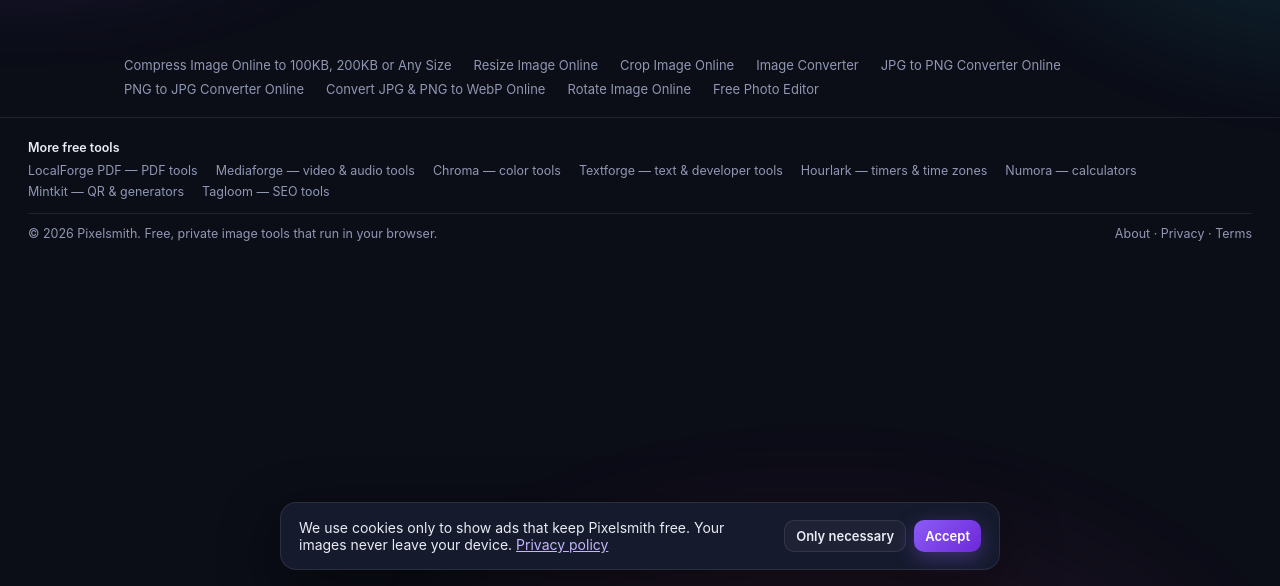
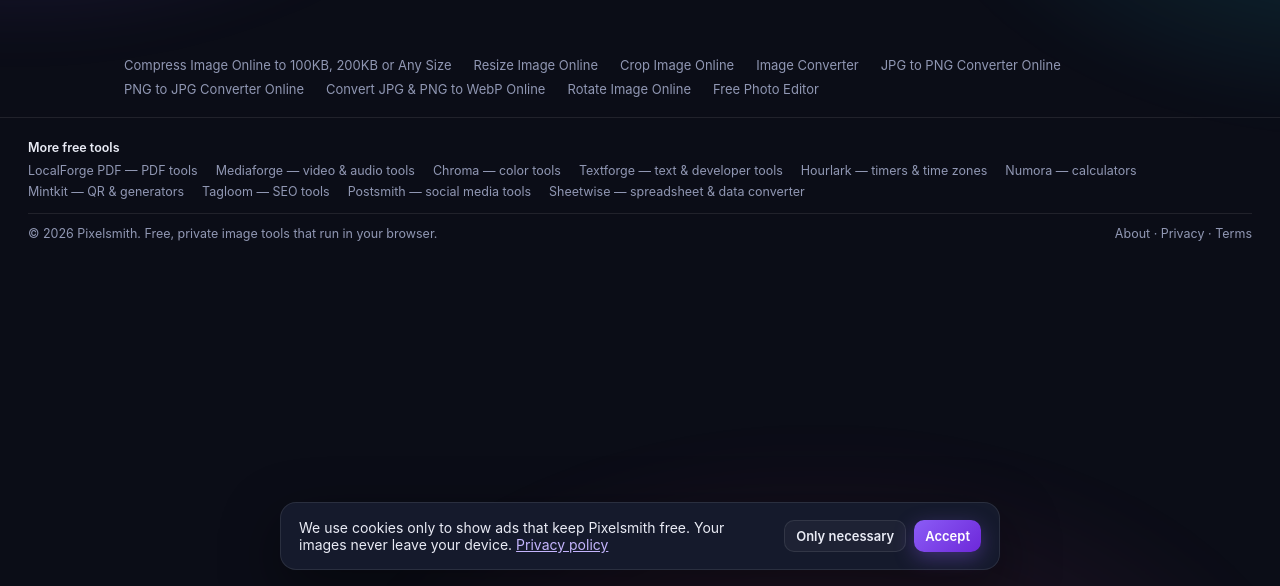
Before and after one commit to cinch2108/pixelsmith, a plain HTML site: page 404.html in a window 1280 px wide. Shown: the part 214-800 px from the top of the page. Drawn offline with Linux system fonts and the light colour scheme.

Commit message:
Footer: add Postsmith and Sheetwise to More free tools

```diff
--- a/404.html
+++ b/404.html
@@ -25,7 +25,7 @@
 <article class="doc"><h1>Page not found</h1><p>That page doesn't exist. <a href="/pixelsmith/">Go to Pixelsmith</a>.</p></article>
 <nav class="allnav" aria-label="All image tools"><a href="/pixelsmith/compress-image/">Compress Image Online to 100KB, 200KB or Any Size</a><a href="/pixelsmith/resize-image/">Resize Image Online</a><a href="/pixelsmith/crop-image/">Crop Image Online</a><a href="/pixelsmith/convert-image/">Image Converter</a><a href="/pixelsmith/jpg-to-png/">JPG to PNG Converter Online</a><a href="/pixelsmith/png-to-jpg/">PNG to JPG Converter Online</a><a href="/pixelsmith/webp-converter/">Convert JPG &amp; PNG to WebP Online</a><a href="/pixelsmith/rotate-image/">Rotate Image Online</a><a href="/pixelsmith/photo-filters/">Free Photo Editor</a></nav>
 <footer>
-<nav class="moretools" aria-label="More free tools"><span class="mt-h">More free tools</span><ul><li><a href="https://cinch2108.github.io/">LocalForge PDF — PDF tools</a></li><li><a href="https://cinch2108.github.io/mediaforge/">Mediaforge — video &amp; audio tools</a></li><li><a href="https://cinch2108.github.io/chroma/">Chroma — color tools</a></li><li><a href="https://cinch2108.github.io/textforge/">Textforge — text &amp; developer tools</a></li><li><a href="https://cinch2108.github.io/hourlark/">Hourlark — timers &amp; time zones</a></li><li><a href="https://cinch2108.github.io/numora/">Numora — calculators</a></li><li><a href="https://cinch2108.github.io/mintkit/">Mintkit — QR &amp; generators</a></li><li><a href="https://cinch2108.github.io/tagloom/">Tagloom — SEO tools</a></li></ul></nav>
+<nav class="moretools" aria-label="More free tools"><span class="mt-h">More free tools</span><ul><li><a href="https://cinch2108.github.io/">LocalForge PDF — PDF tools</a></li><li><a href="https://cinch2108.github.io/mediaforge/">Mediaforge — video &amp; audio tools</a></li><li><a href="https://cinch2108.github.io/chroma/">Chroma — color tools</a></li><li><a href="https://cinch2108.github.io/textforge/">Textforge — text &amp; developer tools</a></li><li><a href="https://cinch2108.github.io/hourlark/">Hourlark — timers &amp; time zones</a></li><li><a href="https://cinch2108.github.io/numora/">Numora — calculators</a></li><li><a href="https://cinch2108.github.io/mintkit/">Mintkit — QR &amp; generators</a></li><li><a href="https://cinch2108.github.io/tagloom/">Tagloom — SEO tools</a></li><li><a href="https://cinch2108.github.io/postsmith/">Postsmith — social media tools</a></li><li><a href="https://cinch2108.github.io/datakit/">Sheetwise — spreadsheet &amp; data converter</a></li></ul></nav>
 <span>© <span id="year"></span> Pixelsmith. Free, private image tools that run in your browser.</span><span><a href="/pixelsmith/about/">About</a> · <a href="/pixelsmith/privacy/">Privacy</a> · <a href="/pixelsmith/terms/">Terms</a></span></footer>
 
 <div id="toast"></div>
```
Also changed, not shown: about/index.html (+1 -1 lines), compress-image/index.html (+1 -1 lines), convert-image/index.html (+1 -1 lines), crop-image/index.html (+1 -1 lines), index.html (+1 -1 lines), jpg-to-png/index.html (+1 -1 lines), photo-filters/index.html (+1 -1 lines), png-to-jpg/index.html (+1 -1 lines), privacy/index.html (+1 -1 lines), resize-image/index.html (+1 -1 lines), rotate-image/index.html (+1 -1 lines), terms/index.html (+1 -1 lines), webp-converter/index.html (+1 -1 lines).
